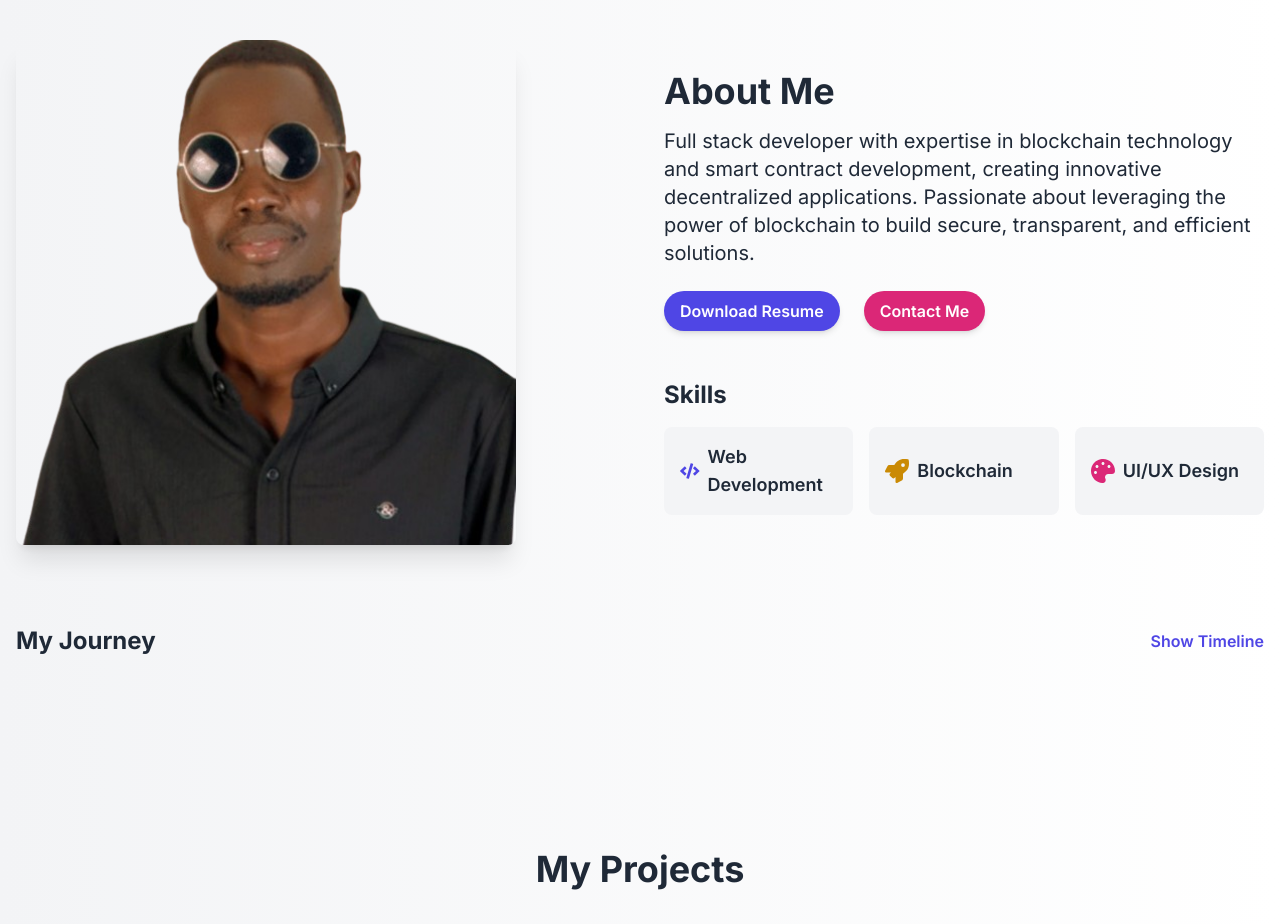
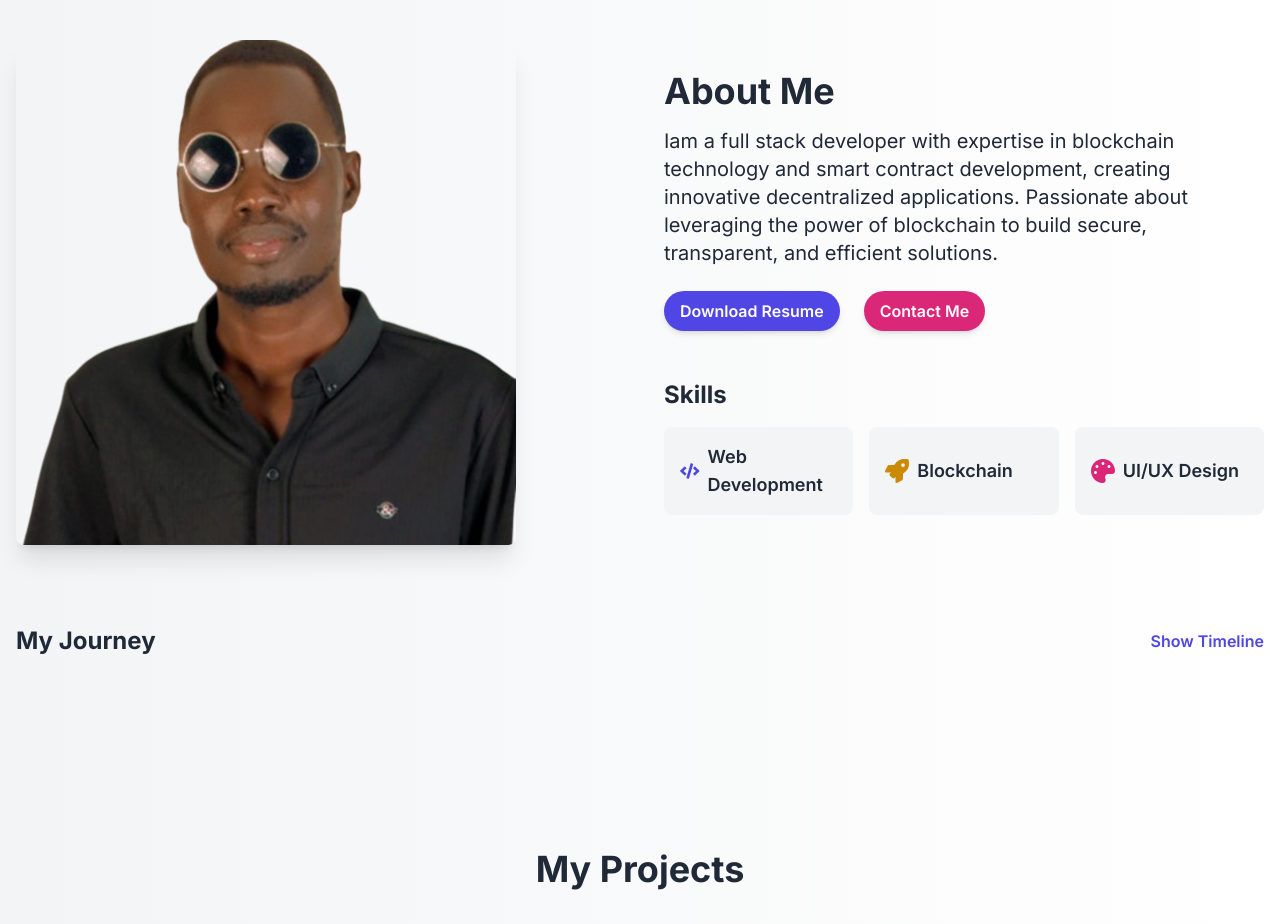
Before and after one commit to Thonpeter/my-porftolio, a Next.js app: page / in a window 1280 px wide. Shown: the part 920-1844 px from the top of the page. Built offline with nearby package versions, Linux system fonts and the light colour scheme.

Commit message:
Edited about me section

```diff
--- a/src/app/page.js
+++ b/src/app/page.js
@@ -214,7 +214,7 @@ export default function Home() {
                 About Me
               </animated.h2>
               <p className="text-xl mb-6 text-gray-800 dark:text-white">
-                Full stack developer with expertise in blockchain technology and smart contract development, creating innovative decentralized applications. Passionate about leveraging the power of blockchain to build secure, transparent, and efficient solutions.
+                Iam a full stack developer with expertise in blockchain technology and smart contract development, creating innovative decentralized applications. Passionate about leveraging the power of blockchain to build secure, transparent, and efficient solutions.
               </p>
               <div className="flex flex-wrap gap-6 mb-12">
                 <a
```
